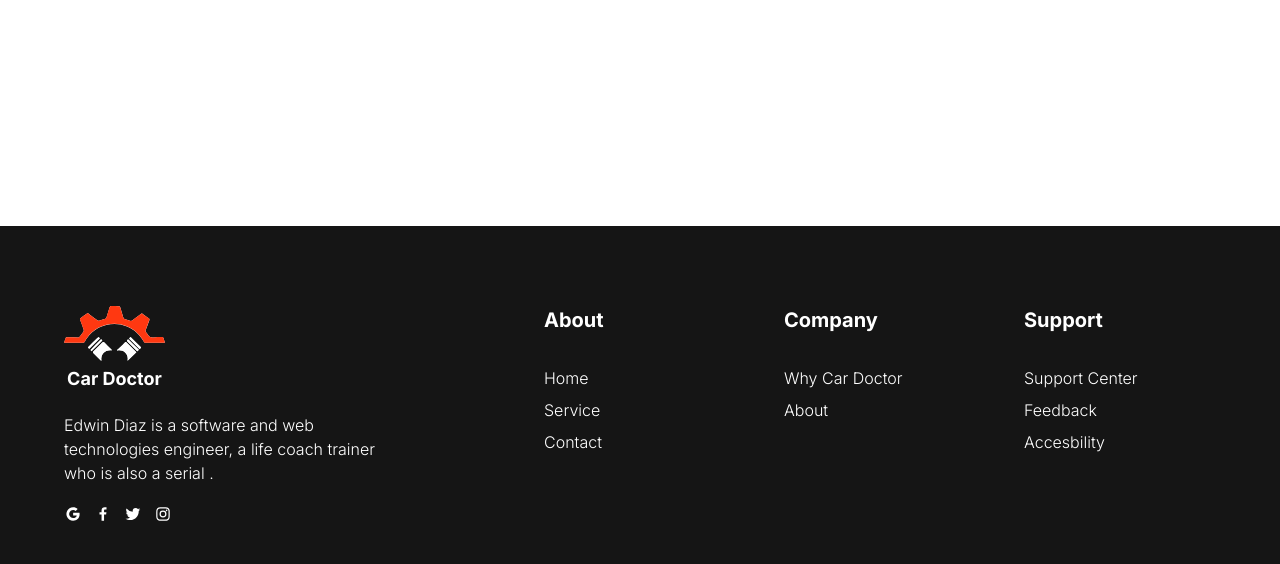
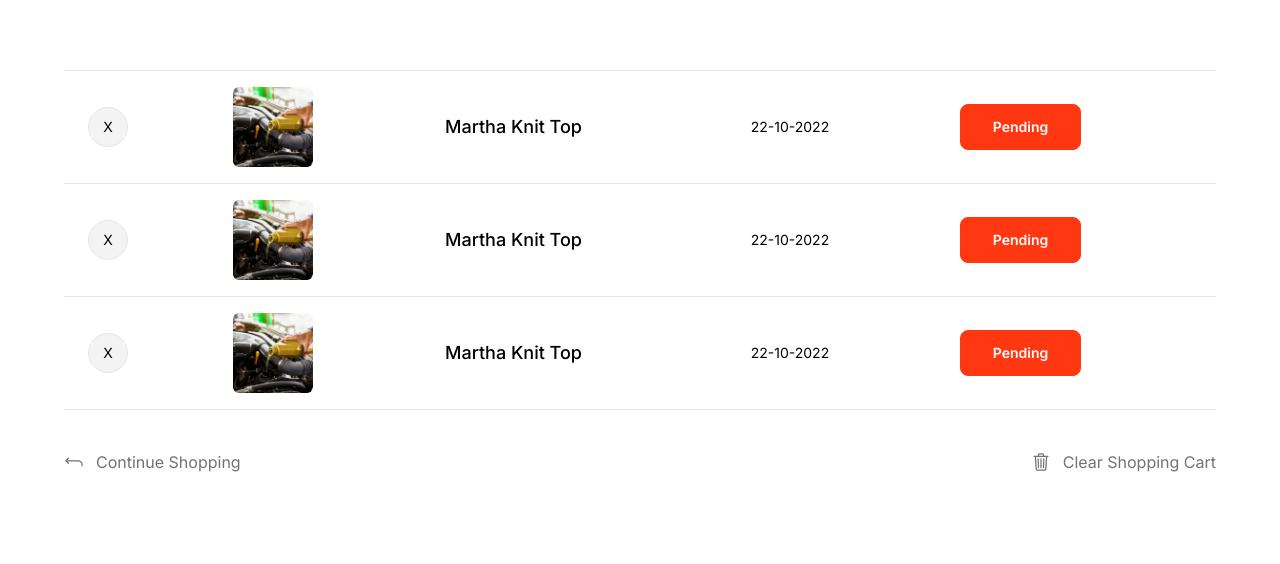
Before and after one commit to imrulkaisar/car-doctor, a React (Vite) app: page /cart in a window 1280 px wide. Shown: the part 614-1178 px from the top of the page. Built offline with nearby package versions, Linux system fonts and the light colour scheme.

Commit message:
Completed cart page design

```diff
--- a/src/Pages/Cart.jsx
+++ b/src/Pages/Cart.jsx
@@ -1,9 +1,92 @@
 import PageHeader from "../Components/PageHeader";
+import { IoReturnUpBackOutline, IoTrashOutline } from "react-icons/io5";
+
+import service1 from "./../assets/images/services/1.jpg";
 
 const Cart = () => {
   return (
     <div>
       <PageHeader title="Cart" />
+
+      {/* cart items */}
+      <div className="relative overflow-x-auto sm:rounded-lg py-20">
+        <table className="w-full text-sm text-left">
+          <tbody className="border-t">
+            <tr className="border-b">
+              <td className="px-6 py-4">
+                <button className="h-10 w-10 border rounded-full bg-bgGray">
+                  X
+                </button>
+              </td>
+              <td className="px-6 py-4">
+                <img
+                  className="w-20 h-20 object-cover rounded-md"
+                  src={service1}
+                  alt=""
+                />
+              </td>
+              <td className="px-6 py-4 whitespace-nowrap font-medium text-lg">
+                Martha Knit Top
+              </td>
+              <td className="px-6 py-4">22-10-2022</td>
+              <td className="px-6 py-4">
+                <button className="btn btn-primary">Pending</button>
+              </td>
+            </tr>
+            <tr className="border-b">
+              <td className="px-6 py-4">
+                <button className="h-10 w-10 border rounded-full bg-bgGray">
+                  X
+                </button>
+              </td>
+              <td className="px-6 py-4">
+                <img
+                  className="w-20 h-20 object-cover rounded-md"
+                  src={service1}
+                  alt=""
+                />
+              </td>
+              <td className="px-6 py-4 whitespace-nowrap font-medium text-lg">
+                Martha Knit Top
+              </td>
+              <td className="px-6 py-4">22-10-2022</td>
+              <td className="px-6 py-4">
+                <button className="btn btn-primary">Pending</button>
+              </td>
+            </tr>
+            <tr className="border-b">
+              <td className="px-6 py-4">
+                <button className="h-10 w-10 border rounded-full bg-bgGray">
+                  X
+                </button>
+              </td>
+              <td className="px-6 py-4">
+                <img
+                  className="w-20 h-20 object-cover rounded-md"
+                  src={service1}
+                  alt=""
+                />
+              </td>
+              <td className="px-6 py-4 whitespace-nowrap font-medium text-lg">
+                Martha Knit Top
+              </td>
+              <td className="px-6 py-4">22-10-2022</td>
+              <td className="px-6 py-4">
+                <button className="btn btn-primary">Pending</button>
+              </td>
+            </tr>
+          </tbody>
+        </table>
+
+        <div className="flex justify-between py-10">
+          <button className="text-text flex gap-3 items-center hover:text-secondary">
+            <IoReturnUpBackOutline className="text-xl" /> Continue Shopping
+          </button>
+          <button className="text-text flex gap-3 items-center hover:text-secondary">
+            <IoTrashOutline className="text-xl" /> Clear Shopping Cart
+          </button>
+        </div>
+      </div>
     </div>
   );
 };
```
